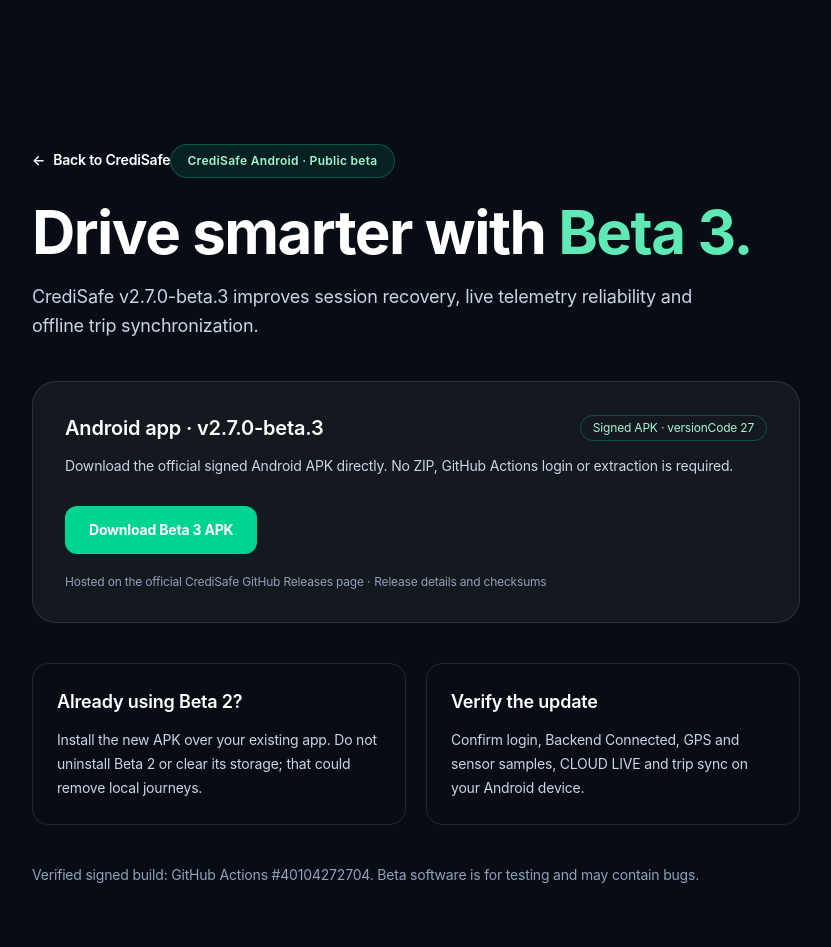
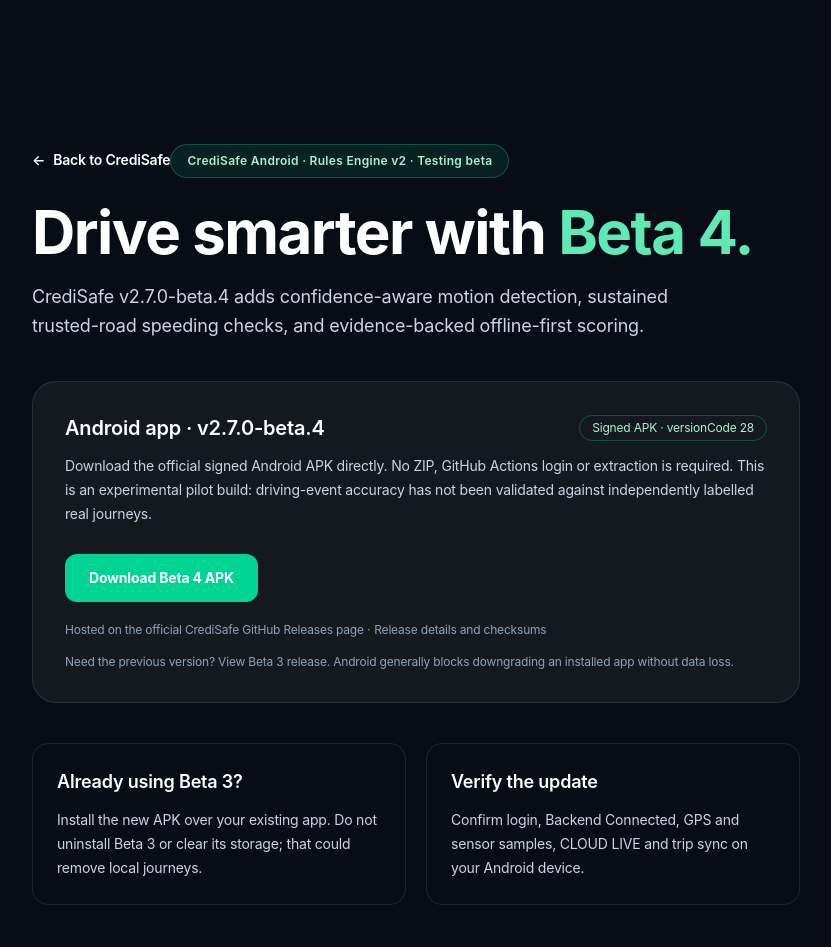
Before and after one commit to 18-monarch/CrediSafe, a Next.js app: page /download/android in a window 1280 px wide. Shown: the top 947 px of the page, without its empty margins (224-1055 px from the left). Built offline with nearby package versions, Linux system fonts and the light colour scheme.

Commit message:
release(site): direct CrediSafe beta.4 pilot APK download (#5)
* feat(site): direct CrediSafe beta4 pilot APK download

* feat(site): direct CrediSafe beta4 pilot APK download

```diff
--- a/app/download/android/page.tsx
+++ b/app/download/android/page.tsx
@@ -1,16 +1,16 @@
 import type { Metadata } from "next";
 
 export const metadata: Metadata = {
-  title: "Download CrediSafe Android Beta 3",
-  description: "Download the official signed CrediSafe v2.7.0-beta.3 Android APK directly.",
+  title: "Download CrediSafe Android Beta 4",
+  description: "Download the official signed CrediSafe v2.7.0-beta.4 Android APK directly.",
 };
 
 const APK_URL =
-  "https://github.com/18-monarch/CrediSafeAndroid/releases/download/v2.7.0-beta.3/CrediSafe-2.7.0-beta.3.apk";
+  "https://github.com/18-monarch/CrediSafeAndroid/releases/download/v2.7.0-beta.4/CrediSafe-2.7.0-beta.4.apk";
 const RELEASE_URL =
-  "https://github.com/18-monarch/CrediSafeAndroid/releases/tag/v2.7.0-beta.3";
+  "https://github.com/18-monarch/CrediSafeAndroid/releases/tag/v2.7.0-beta.4";
 const VERIFIED_RUN =
-  "https://github.com/18-monarch/CrediSafeAndroid/actions/runs/40104272704";
+  "https://github.com/18-monarch/CrediSafeAndroid/actions";
 
 export default function AndroidDownloadPage() {
   return (
@@ -21,33 +21,34 @@
         </a>
 
         <div className="mt-16 inline-flex rounded-full border border-emerald-400/30 bg-emerald-400/10 px-4 py-2 text-xs font-semibold tracking-wide text-emerald-200">
-          CrediSafe Android · Public beta
+          CrediSafe Android · Rules Engine v2 · Testing beta
         </div>
         <h1 className="mt-6 text-4xl font-bold tracking-tight sm:text-6xl">
-          Drive smarter with <span className="text-emerald-300">Beta 3.</span>
+          Drive smarter with <span className="text-emerald-300">Beta 4.</span>
         </h1>
         <p className="mt-5 max-w-2xl text-lg leading-relaxed text-slate-300">
-          CrediSafe v2.7.0-beta.3 improves session recovery, live telemetry
-          reliability and offline trip synchronization.
+          CrediSafe v2.7.0-beta.4 adds confidence-aware motion detection, sustained trusted-road
+          speeding checks, and evidence-backed offline-first scoring.
         </p>
 
         <section className="mt-10 rounded-3xl border border-white/10 bg-white/[0.05] p-6 sm:p-8" aria-labelledby="download-heading">
           <div className="flex flex-wrap items-center justify-between gap-3">
-            <h2 id="download-heading" className="text-xl font-semibold">Android app · v2.7.0-beta.3</h2>
+            <h2 id="download-heading" className="text-xl font-semibold">Android app · v2.7.0-beta.4</h2>
             <span className="rounded-full border border-emerald-400/30 px-3 py-1 text-xs text-emerald-200">
-              Signed APK · versionCode 27
+              Signed APK · versionCode 28
             </span>
           </div>
           <p className="mt-3 text-sm leading-6 text-slate-300">
-            Download the official signed Android APK directly. No ZIP, GitHub
-            Actions login or extraction is required.
+            Download the official signed Android APK directly. No ZIP, GitHub Actions login or extraction is required.
+            This is an experimental pilot build: driving-event accuracy has not
+            been validated against independently labelled real journeys.
           </p>
           <a
             href={APK_URL}
             className="mt-7 inline-flex min-h-12 w-full items-center justify-center rounded-xl bg-emerald-400 px-6 py-3 text-center text-sm font-bold text-slate-950 transition hover:bg-emerald-300 sm:w-auto"
-            aria-label="Download CrediSafe v2.7.0-beta.3 signed APK"
+            aria-label="Download CrediSafe v2.7.0-beta.4 signed APK"
           >
-            Download Beta 3 APK
+            Download Beta 4 APK
           </a>
           <p className="mt-5 text-xs text-slate-400">
             Hosted on the official CrediSafe GitHub Releases page ·
@@ -55,14 +56,23 @@
               Release details and checksums
             </a>
           </p>
+          <p className="mt-4 text-xs text-slate-400">
+            Need the previous version?{" "}
+            <a className="underline underline-offset-4 hover:text-white"
+               href="https://github.com/18-monarch/CrediSafeAndroid/releases/tag/v2.7.0-beta.3"
+               target="_blank" rel="noopener noreferrer">
+              View Beta 3 release
+            </a>
+            . Android generally blocks downgrading an installed app without data loss.
+          </p>
         </section>
 
         <section className="mt-10 grid gap-5 sm:grid-cols-2">
           <div className="rounded-2xl border border-white/10 p-6">
-            <h2 className="text-lg font-semibold">Already using Beta 2?</h2>
+            <h2 className="text-lg font-semibold">Already using Beta 3?</h2>
             <p className="mt-3 text-sm leading-6 text-slate-300">
               Install the new APK over your existing app. Do not uninstall
-              Beta 2 or clear its storage; that could remove local journeys.
+              Beta 3 or clear its storage; that could remove local journeys.
             </p>
           </div>
           <div className="rounded-2xl border border-white/10 p-6">
@@ -77,9 +87,11 @@
         <p className="mt-10 text-sm text-slate-400">
           Verified signed build:{" "}
           <a href={VERIFIED_RUN} target="_blank" rel="noopener noreferrer" className="underline underline-offset-4 hover:text-white">
-            GitHub Actions #40104272704
+            GitHub Actions build history
           </a>
-          . Beta software is for testing and may contain bugs.
+          . Beta 4 is an early test build with unvalidated driving-risk accuracy.
+          If the new version fails to open or sync, please contact the project team;
+          do not uninstall or downgrade over the existing app without preserving data.
         </p>
       </div>
     </main>
--- a/components/Header.tsx
+++ b/components/Header.tsx
@@ -24,11 +24,11 @@
         <a href="#pilot">Pilot</a>
       </nav>
       <a
-        href="https://github.com/18-monarch/CrediSafeAndroid/releases/download/v2.7.0-beta.3/CrediSafe-2.7.0-beta.3.apk"
+        href="https://github.com/18-monarch/CrediSafeAndroid/releases/download/v2.7.0-beta.4/CrediSafe-2.7.0-beta.4.apk"
         className="primary-button compact header-app-link"
-        aria-label="Download CrediSafe v2.7.0 Beta 3 signed Android APK"
+        aria-label="Download CrediSafe v2.7.0 Beta 4 signed Android APK"
       >
-        <span className="header-desktop-label">Download Beta 3 APK</span>
+        <span className="header-desktop-label">Download Beta 4 APK</span>
         <span className="header-mobile-label">Get APK</span>
       </a>
     </header>
```
